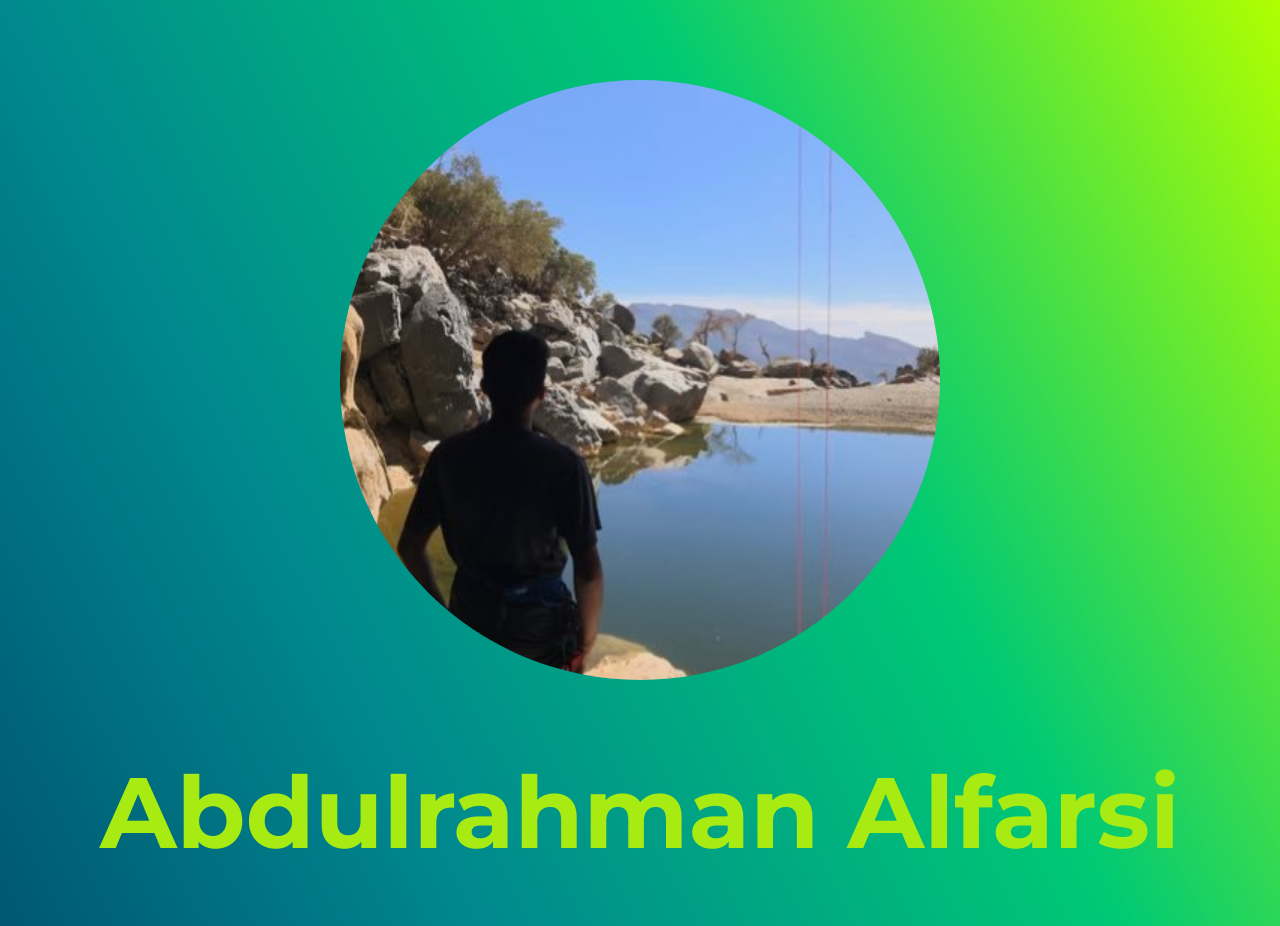
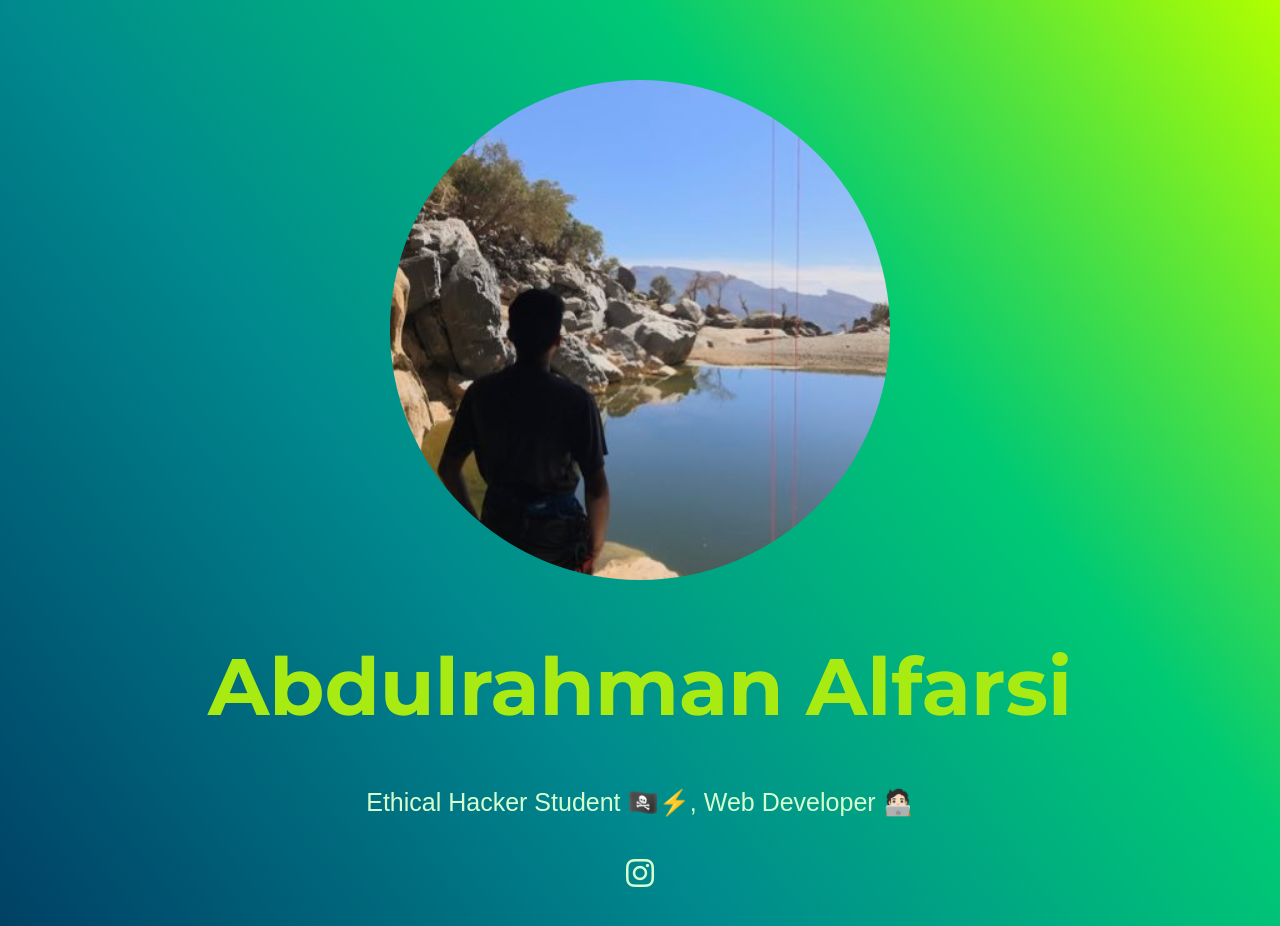
Before and after one commit to 3obd9/aobd-site, a plain HTML site: page index.html in a window 1280 px wide. Shown: the top 926 px of the page. Drawn offline with Linux system fonts and the light colour scheme; a web font is replaced by a local one.

Commit message:
Update style.css

```diff
--- a/style.css
+++ b/style.css
@@ -8,26 +8,26 @@ body{
 h1{
   font-family: 'Montserrat', sans-serif;
   font-weight: 700;
-  font-size: 100px;
+  font-size: 80px;
   color: #A8EB12;
 }
 h3{
   padding-left: 40px;
   font-family: 'Montserrat', sans-serif;
   font-weight: 700;
-  font-size: 75px;
+  font-size: 50px;
   color: #A8EB12;
 }
 img{
-  height: 600px;
-  width: 600px;
+  height: 500px;
+  width: 500px;
   border-radius: 400px;
 
 }
 p{
     margin: auto;
     color: #D5FFD1;
-    font-size: 50px;
+    font-size: 25px;
 }
 a{
   color: #D5FFD1;
```
